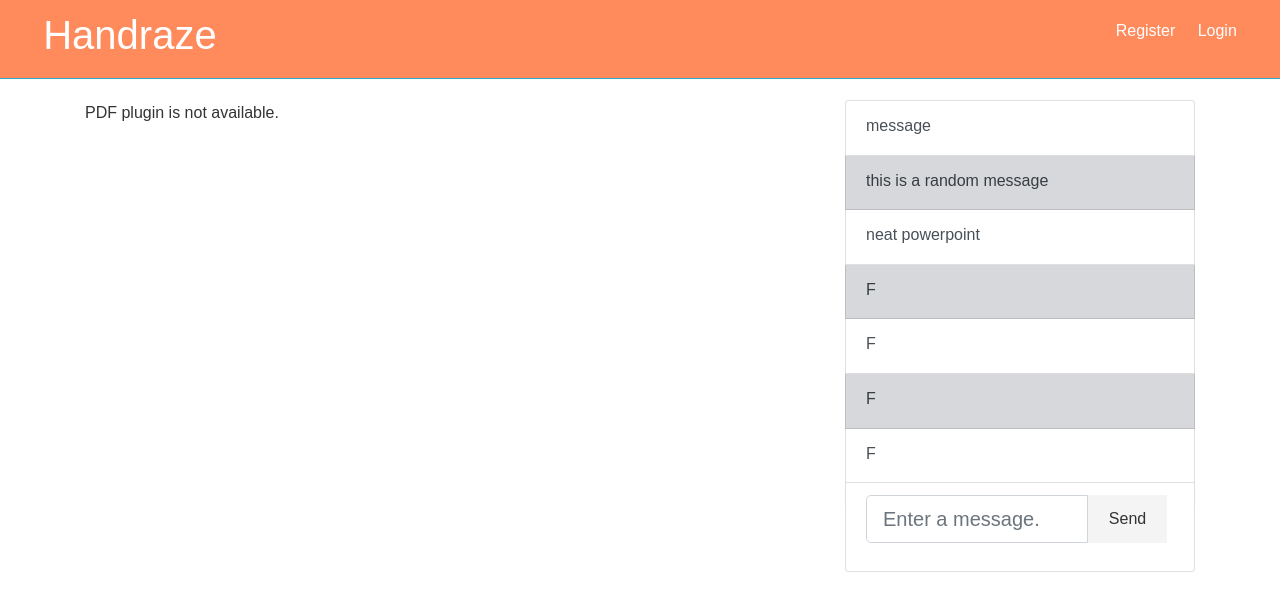
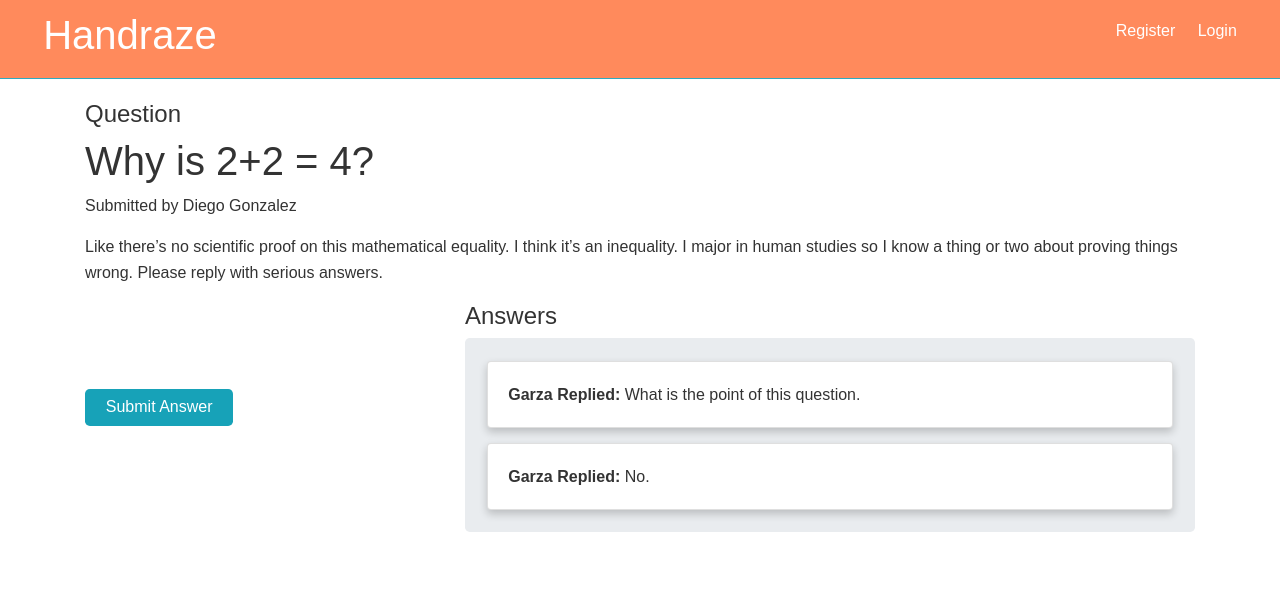
Before and after one commit to ganbaKotori/handraze-web-app, a React (Create React App) app in the folder client/: page / in a window 1280 px wide. Shown: the top 610 px of the page. Built offline with nearby package versions, Linux system fonts and the light colour scheme.

Commit message:
lecutreQ

```diff
--- a/client/src/App.css
+++ b/client/src/App.css
@@ -243,7 +243,15 @@ img {
   background: var(--light-color);
   color: #333;
 }
-
+.lectureq{
+  padding: .5rem .5rem;
+}
+.center-btn{
+  margin-top: 25%;
+}
+.lecture-card{
+  margin: 2% !important;
+}
 .btn-dark,
 .bg-dark,
 .badge-dark,
--- a/client/src/App.js
+++ b/client/src/App.js
@@ -11,14 +11,15 @@ import CourseHome from "./components/layout/CourseHome";
 import CourseDashboard from "./components/layout/CourseDashboard";
 import Popup from "./components/layout/PopUpTest";
 import LoggedOut from "./components/layout/LoggedOut";
-import Lecture from "./components/layout/Lecture";
+import Lecture from "./components/layout/LectureQuestion";
 import "./App.css";
+import LectureQuestion from "./components/layout/LectureQuestion";
 
 const App = () => (
   <Router>
     <Fragment>
       <Navbar />
-      <Route exact path="/" component={Lecture} />
+      <Route exact path="/" component={LectureQuestion} />
       <section className="container">
         <Switch>
           <Route exact path="/login" component={Login} />
--- /dev/null
+++ b/client/src/components/layout/LectureQuestion.js
@@ -0,0 +1,48 @@
+import React from "react";
+
+const LectureQuestion = () => {
+  return (
+
+    <div class="container">
+        <div class="row">
+
+            <div class="col ">
+                <h4>Question</h4>
+                <h1>Why is 2+2 = 4? </h1>
+                <p class="bold"> Submitted by Diego Gonzalez</p>
+                <p>Like there’s no scientific proof on this mathematical equality. I think it’s an inequality. I major in human studies so I know a thing or two about proving things wrong. Please reply with serious answers.</p>
+
+            </div>
+        </div>
+        <div class="row">
+            <div class="col-md-4">
+
+                <a type="button" class="btn btn-primary btn-lg center-btn " href="#">Submit Answer</a>
+
+            </div>
+            <div class="col-8 " >
+                <h4>Answers</h4>
+                <div class="jumbotron lectureq">
+                    <div class="card lecture-card">
+                        <div class="card-body">
+                        <b>Garza Replied: </b>
+                        What is the point of this question.
+                        </div>
+                    </div>
+                    <div class="card lecture-card">
+                        <div class="card-body">
+                        <b>Garza Replied: </b>
+                        No.
+                        </div>
+                    </div>
+
+                </div>
+            </div>
+        </div>
+    </div>
+
+
+  );
+};
+
+export default LectureQuestion;
```
Also changed, not shown: client/src/components/layout/Lecture.js.
